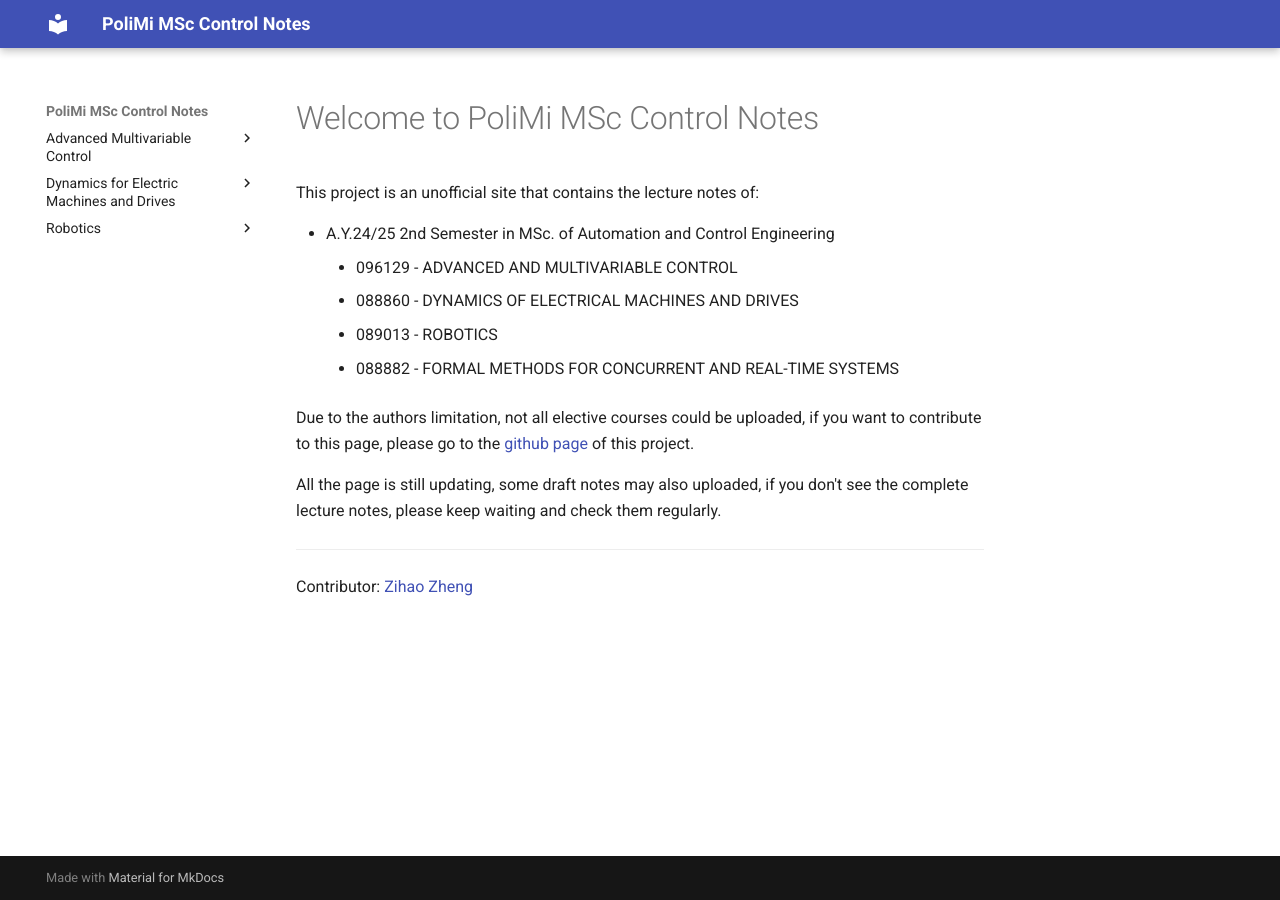
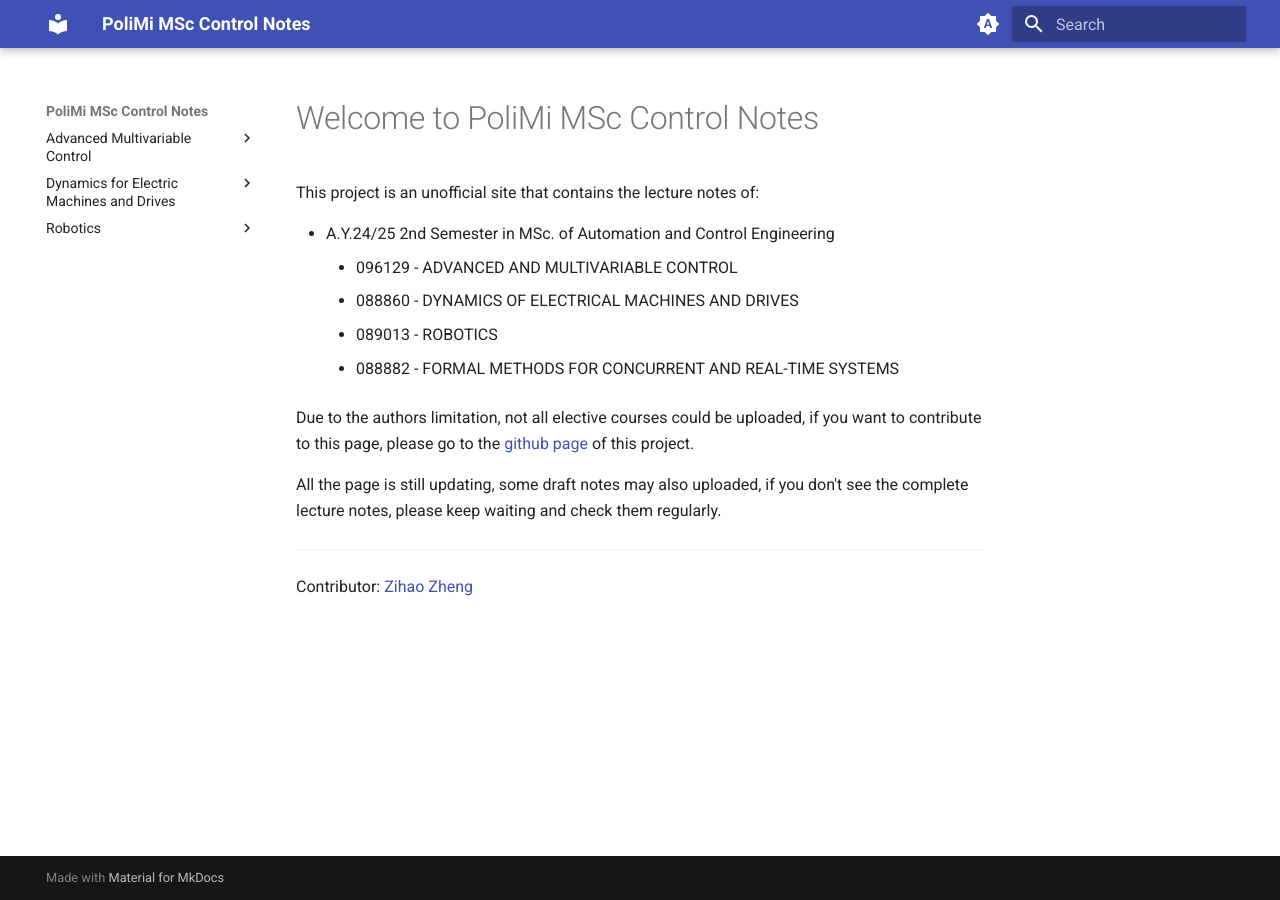
Before and after one commit to hari-robotics/polimi-msc-control-notes, an MkDocs documentation site: the page built from docs/index.md, in a window 1280 px wide. Built offline with MkDocs 1.6.1 and Material for MkDocs 9.7.7, drawn with Linux system fonts in a browser that asks for light colours.

Commit message:
add search bar and color switching

```diff
--- a/mkdocs.yml
+++ b/mkdocs.yml
@@ -16,6 +16,7 @@
     - '3. Basics of Power Converter': 'dynamics-for-electric-machines-and-drives/chapter3.md'
 - Robotics:
     - '1. Sensors and Actuators': 'robotics/chapter1.md'
+    - '2. Odometry': 'robotics/chapter2.md'
 
 theme:
   name: material
@@ -28,6 +29,30 @@
     - pymdownx.keys
     - pymdownx.mark
     - pymdownx.tilde
+    - search.suggest
+    - search.highlight
+  palette:
+
+    # Palette toggle for automatic mode
+    - media: "(prefers-color-scheme)"
+      toggle:
+        icon: material/brightness-auto
+        name: Switch to light mode
+
+    # Palette toggle for light mode
+    - media: "(prefers-color-scheme: light)"
+      scheme: default
+      toggle:
+        icon: material/brightness-7
+        name: Switch to dark mode
+
+    # Palette toggle for dark mode
+    - media: "(prefers-color-scheme: dark)"
+      scheme: slate
+      primary: black
+      toggle:
+        icon: material/brightness-4
+        name: Switch to system preference
 
 markdown_extensions:
   - pymdownx.arithmatex:
@@ -52,6 +77,7 @@
 
 plugins:
   - glightbox
+  - search
 
 extra_javascript:
   - javascripts/mathjax.js
```
Also changed, not shown: docs/robotics/chapter2.md (added).
